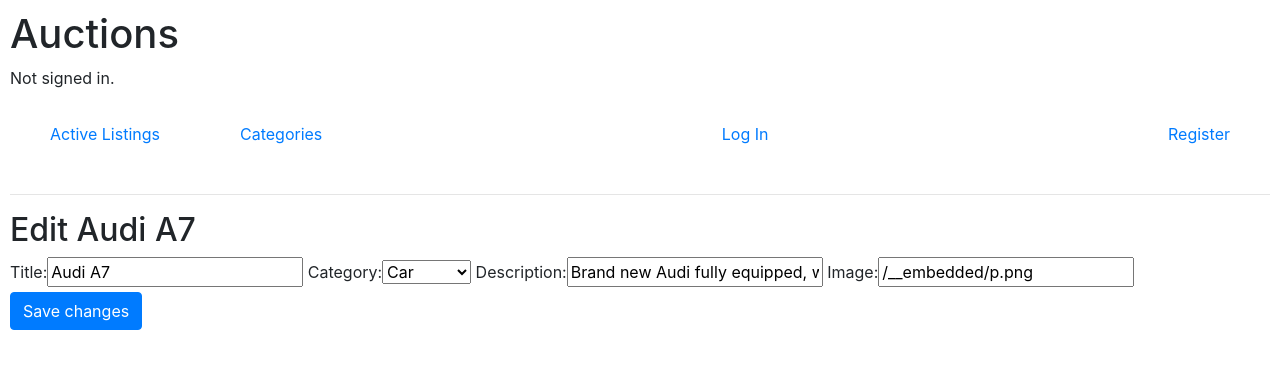
After one commit to wer08/commerce, a Django app: page /edit/1 in a window 1280 px wide. The commit adds this page. Shown: the top 369 px of the page. Run offline with Django 3.2, Linux system fonts and the light colour scheme; data comes from the database, SQL or seed files in the repository; both versions use the stored data as it was after the commit; some libraries are stand-ins or nearby versions.

Commit message:
Improving isting.html

```diff
--- /dev/null
+++ b/commerce/auctions/templates/auctions/edit.html
@@ -0,0 +1,11 @@
+{% extends "auctions/layout.html" %}
+
+{% block body %}
+    <h2>Edit {{listing.title}}</h2>
+    <form action="{% url 'edit' listing=listing.pk %}" method="post">
+        {% csrf_token %}
+        {{ form }}
+        <input class="btn btn-primary" type="submit" value="Save changes">
+    </form>
+
+{% endblock %}
--- a/commerce/auctions/templates/auctions/layout.html
+++ b/commerce/auctions/templates/auctions/layout.html
@@ -8,14 +8,16 @@
         <link href="{% static 'auctions/styles.css' %}" rel="stylesheet">
     </head>
     <body>
-        {% if messages %}
-<ul class="messages">
+    {% if messages %}
     {% for message in messages %}
-    <li{% if message.tags %} class="{{ message.tags }}"{% endif %}>
+    <div {% if success %}
+            class="alert alert-success"
+        {% else%}
+            class="alert alert-info"
+        {% endif %}>
         {{ message }}
-    </li>
+    </div>
     {% endfor %}
-</ul>
 {% endif %}
         <h1>Auctions</h1>
         <div>
@@ -25,28 +27,28 @@
                 Not signed in.
             {% endif %}
         </div>
-        <ul class="nav">
-            <li class="nav-item">
+        <ul class="nav d-flex">
+            <li class="nav-item p-4">
                 <a class="nav-link" href="{% url 'index' %}">Active Listings</a>
             </li>
-            <li class="nav-item">
+            <li class="nav-item p-4">
                 <a class="nav-link" href="{% url 'categories' %}">Categories</a>
             </li>
             {% if user.is_authenticated %}
-                <li class="nav-item">
+                <li class="nav-item p-4">
+                    <a class="nav-link" href="{% url 'newListing' %}">Create New Listing</a>
+                </li>
+                <li class="nav-item p-4">
+                    <a class="nav-link" href="{% url 'watchlist' %}">Watchlist</a>
+                </li>
+                <li class="nav-item ml-auto p-4">
                     <a class="nav-link" href="{% url 'logout' %}">Log Out</a>
                 </li>
-                <li class="nav-item">
-                    <a class="nav-link" href="{% url 'newListing' %}">Create New Listing</a>
-                </li>
-                <li class="nav-item">
-                    <a class="nav-link" href="{% url 'watchlist' %}">Watchlist</a>
-                </li>
             {% else %}
-                <li class="nav-item">
+                <li class="nav-item ml-auto p-4">
                     <a class="nav-link" href="{% url 'login' %}">Log In</a>
                 </li>
-                <li class="nav-item">
+                <li class="nav-item ml-auto p-4">
                     <a class="nav-link" href="{% url 'register' %}">Register</a>
                 </li>
             {% endif %}
--- a/commerce/auctions/urls.py
+++ b/commerce/auctions/urls.py
@@ -14,5 +14,6 @@ urlpatterns = [
     path("closeAuction/<int:listing>", views.closeAuction, name="closeAuction"),
     path("addWatchlist/<int:listing>", views.addWatchlist, name="addWatchlist"),
     path("category/<str:category_listing>", views.category_listing, name="category_listing"),
+    path("edit/<int:listing>", views.edit, name="edit"),
     path("<int:listing>", views.listing, name="listing")
 ]
--- a/commerce/auctions/views.py
+++ b/commerce/auctions/views.py
@@ -22,11 +22,37 @@ class NewListingForm(ModelForm):
         model = AuctionListing
         fields = ["title", "category", "description", "starting_bid", "image"]
 
+class EditingForm(ModelForm):
+    class Meta:
+        model = AuctionListing
+        fields = ["title", "category", "description", "image"]
+
 class NewBidForm(forms.Form):
     bid = forms.DecimalField()
 
 class NewCommentForm(forms.Form):
     comment = forms.CharField(widget=forms.Textarea, label="")
+
+
+def edit(request,listing):
+    if request.method == "POST":
+        to_edit_object = AuctionListing.objects.get(pk = listing)
+        form = EditingForm(request.POST)
+        if request.user == to_edit_object.owner:
+            if form.is_valid():
+                to_edit_object.title = form.cleaned_data["title"]
+                to_edit_object.category = form.cleaned_data["category"]
+                to_edit_object.description = form.cleaned_data["description"]
+                to_edit_object.image = form.cleaned_data["image"]
+                to_edit_object.save()
+
+        messages.add_message(request, messages.SUCCESS, f'You succesfully edited an entry')
+        return redirect("index")
+    to_edit_object = AuctionListing.objects.get(pk = listing)
+    return render(request, "auctions/edit.html",{
+        "listing": to_edit_object,
+        "form": EditingForm(initial={"title": to_edit_object.title, "category":to_edit_object.category, "description":to_edit_object.description, "image":to_edit_object.image})
+    })
 
 
 def newListing(request):
```
Also changed, not shown: commerce/auctions/templates/auctions/index.html (+9 -4 lines), commerce/auctions/templates/auctions/listing.html (+16 -17 lines), commerce/auctions/static/auctions/styles.css (line endings or trailing spaces), commerce/db.sqlite3.
